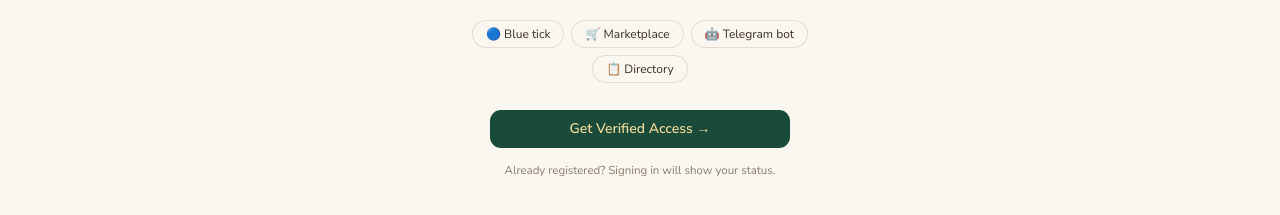
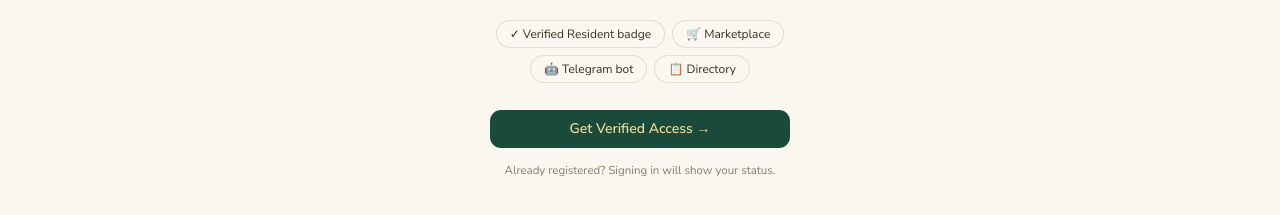
Before and after one commit to pushkalkishorepersonal/psots, a website with bundled scripts: page residents.html in a window 1280 px wide. Shown: the part 411-626 px from the top of the page. Built offline with nearby package versions, Linux system fonts and the light colour scheme; no server answers.

Commit message:
Remove PG option, update verified badge text

```diff
--- a/residents.html
+++ b/residents.html
@@ -36,7 +36,7 @@
     <h1 class="reg-hero-title">Resident Access</h1>
     <p class="reg-hero-sub">Register your flat to get your verified blue tick and unlock all PSOTS community features.</p>
     <div class="reg-hero-feats">
-      <span class="reg-feat">🔵 Blue tick</span>
+      <span class="reg-feat">✓ Verified Resident badge</span>
       <span class="reg-feat">🛒 Marketplace</span>
       <span class="reg-feat">🤖 Telegram bot</span>
       <span class="reg-feat">📋 Directory</span>
```
